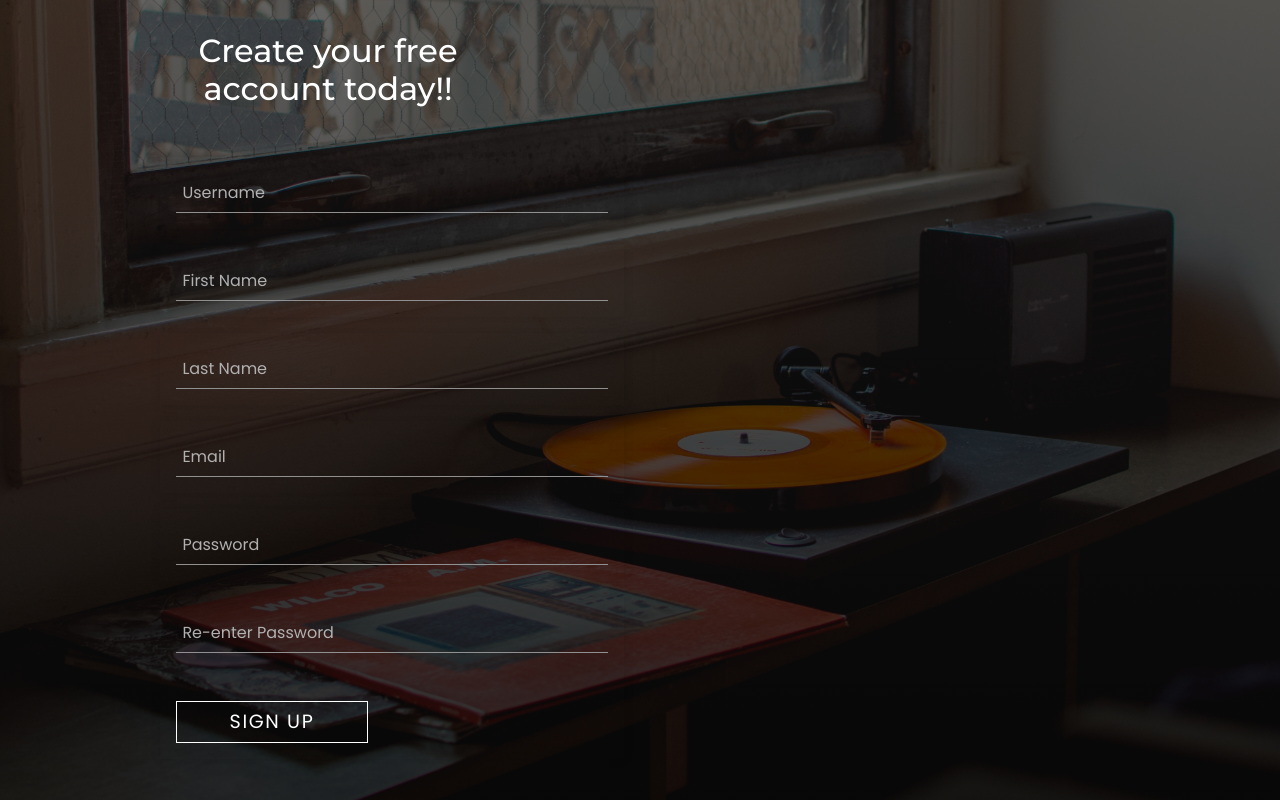
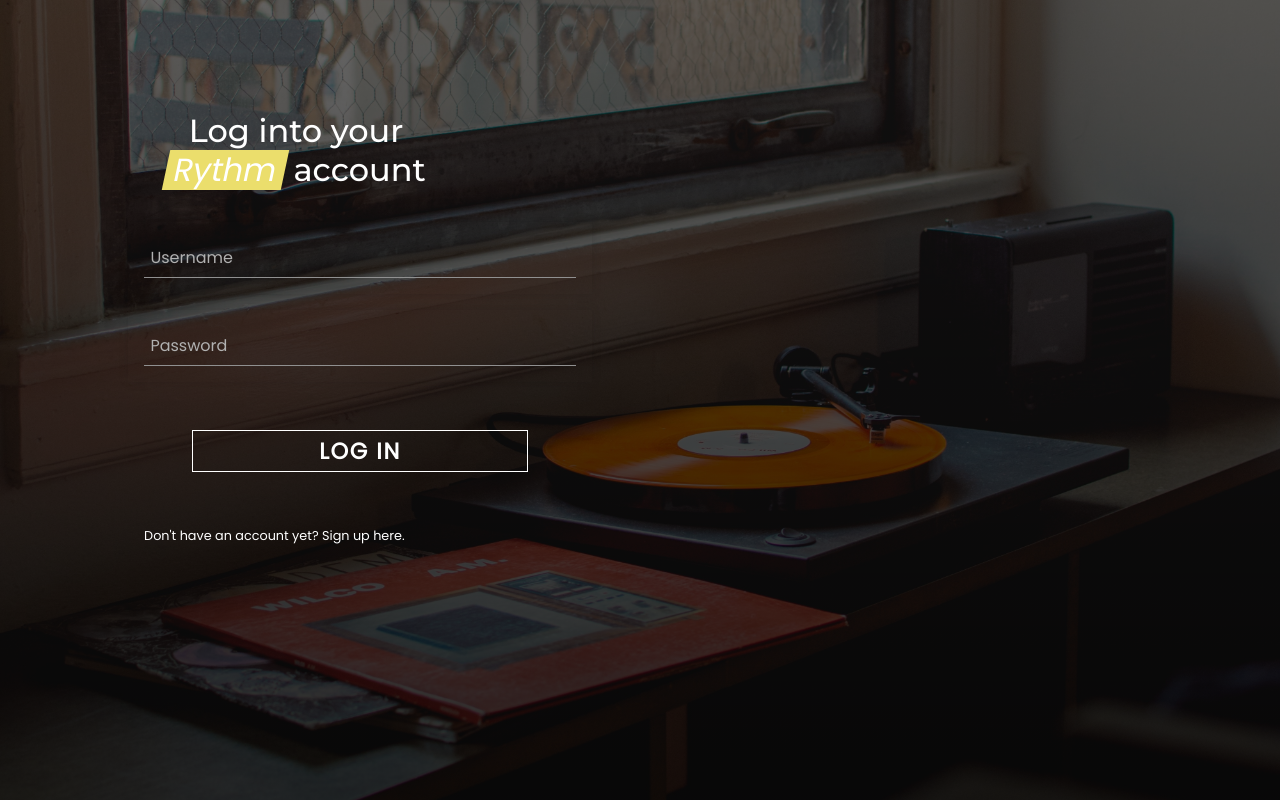
Before and after one commit to hasin023/Rythm, a PHP site: page /register.php in a window 1280 px wide. Run offline with PHP 8.4, Linux system fonts and the light colour scheme.

Commit message:
Implemented form hide js

```diff
--- a/css/register.css
+++ b/css/register.css
@@ -54,7 +54,7 @@ body {
   font-weight: 500;
   font-size: 2rem;
   margin-top: 0;
-  margin-bottom: 3rem;
+  margin-bottom: 2rem;
   line-height: 1.2;
   text-align: center;
 }
@@ -85,6 +85,14 @@ body {
 ::placeholder {
   /* Most modern browsers support this now. */
   color: #d8d6d6;
+}
+
+.loginFormClass {
+  margin-top: 3rem;
+}
+
+.registerForm {
+  margin-top: -2.7rem;
 }
 
 #loginForm {
@@ -186,15 +194,38 @@ body {
 }
 
 #loginButton {
-  margin-left: 1rem;
+  margin-left: 4rem;
+  margin-bottom: 2rem;
+  width: 21rem;
+  font-size: 1.4rem;
+  font-weight: 600;
+}
+
+#regButton {
+  margin-top: 0;
+  width: 12rem;
 }
 
 .submitButton:hover,
 .submitButton:active {
-  background-color: #fff;
+  background-color: #f1f1f1;
   color: #333;
 }
 
-.hidden {
-  display: none;
+.hasAccountText {
+  margin-top: 1.2rem;
+  text-align: center;
+  font-size: 0.8rem;
+  font-weight: 400;
+  font-family: "Poppins", sans-serif;
 }
+
+#hideLogin {
+  margin-left: -2.7rem;
+  cursor: pointer;
+}
+
+#hideRegister {
+  cursor: pointer;
+  margin-top: 0.7rem;
+}
--- /dev/null
+++ b/js/register.js
@@ -0,0 +1,10 @@
+$(document).ready(function () {
+  $("#hideLogin").click(function () {
+    $("#loginForm").hide();
+    $("#registrationForm").show();
+  });
+  $("#hideRegister").click(function () {
+    $("#registrationForm").hide();
+    $("#loginForm").show();
+  });
+});
--- a/register.php
+++ b/register.php
@@ -26,6 +26,8 @@ function getInput($name){
     <link rel = "icon shortcut" href = "img/music.ico">
     <title>Register</title>
     <link rel = "stylesheet" type = "text/css" href = "css/register.css">
+    <script src="https://ajax.googleapis.com/ajax/libs/jquery/3.7.0/jquery.min.js"></script>
+    <script src = "js/register.js"></script>
 
     <link rel="preconnect" href="https://fonts.googleapis.com">
     <link rel="preconnect" href="https://fonts.gstatic.com" crossorigin>
@@ -33,10 +35,18 @@ function getInput($name){
 
 </head>
 <body>
+
+    <script>
+        $(document).ready(function () {
+            $("#loginForm").show();
+            $("#registrationForm").hide();
+        });
+    </script>
+
     <div class= "backgroundImg">
         <div class = "loginContainer">
             <div class = "inputContainer">
-                <div class = "loginForm hidden">
+                <div class = "loginFormClass">
                     <form id = "loginForm" action = "register.php" method = "POST">
                         <h3>Log into your <span class = "highlight">Rythm</span> account</h3>
                         <p>
@@ -57,11 +67,14 @@ function getInput($name){
                                     <label for = "loginPassword">Password</label>
                                 </div>
                             </div>
-                    </p>
-                    <button class = "submitButton" id = "loginButton" type = "submit" name = "loginButton">LOG IN</button>
-                </form>
-            </div>
+                        </p>
+                        <button class = "submitButton" id = "loginButton" type = "submit" name = "loginButton">LOG IN</button>
 
+                        <div class = "hasAccountText">
+                            <span id = "hideLogin">Don't have an account yet? Sign up here.</span>
+                        </div>
+                    </form>
+                </div>
 
                 <div class = "registerForm ">
                     <form id = "registrationForm" action = "register.php" method = "POST">
@@ -135,7 +148,11 @@ function getInput($name){
                             </div>
                         </p>
 
-                        <button class = "submitButton" type = "submit" name = "registerButton">SIGN UP</button>
+                        <button id = "regButton" class = "submitButton" type = "submit" name = "registerButton">SIGN UP</button>
+
+                        <div class = "hasAccountText">
+                            <span id = "hideRegister">Already have an account? Log in here.</span>
+                        </div>
                     </form>
                 </div>
 
```
